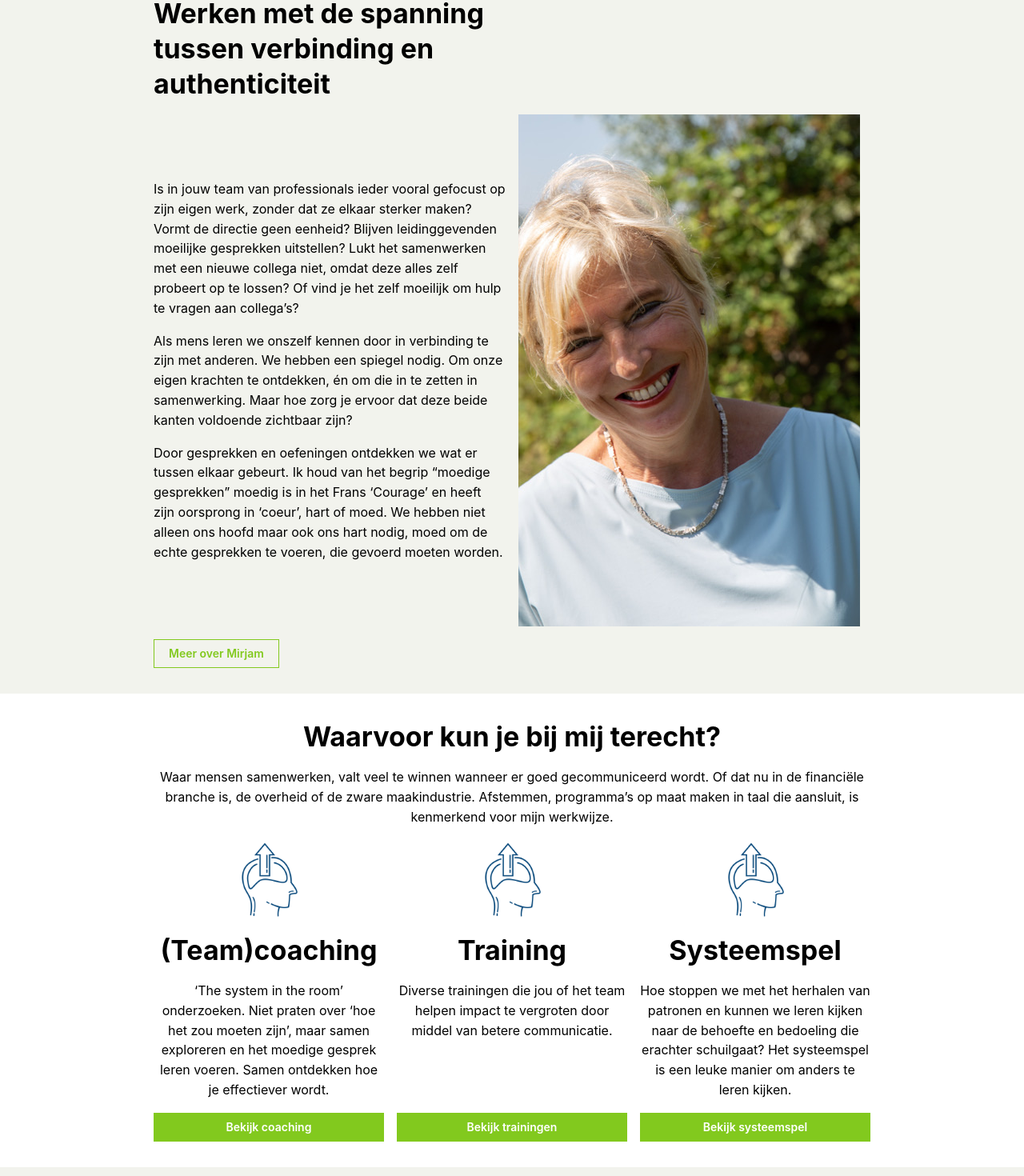
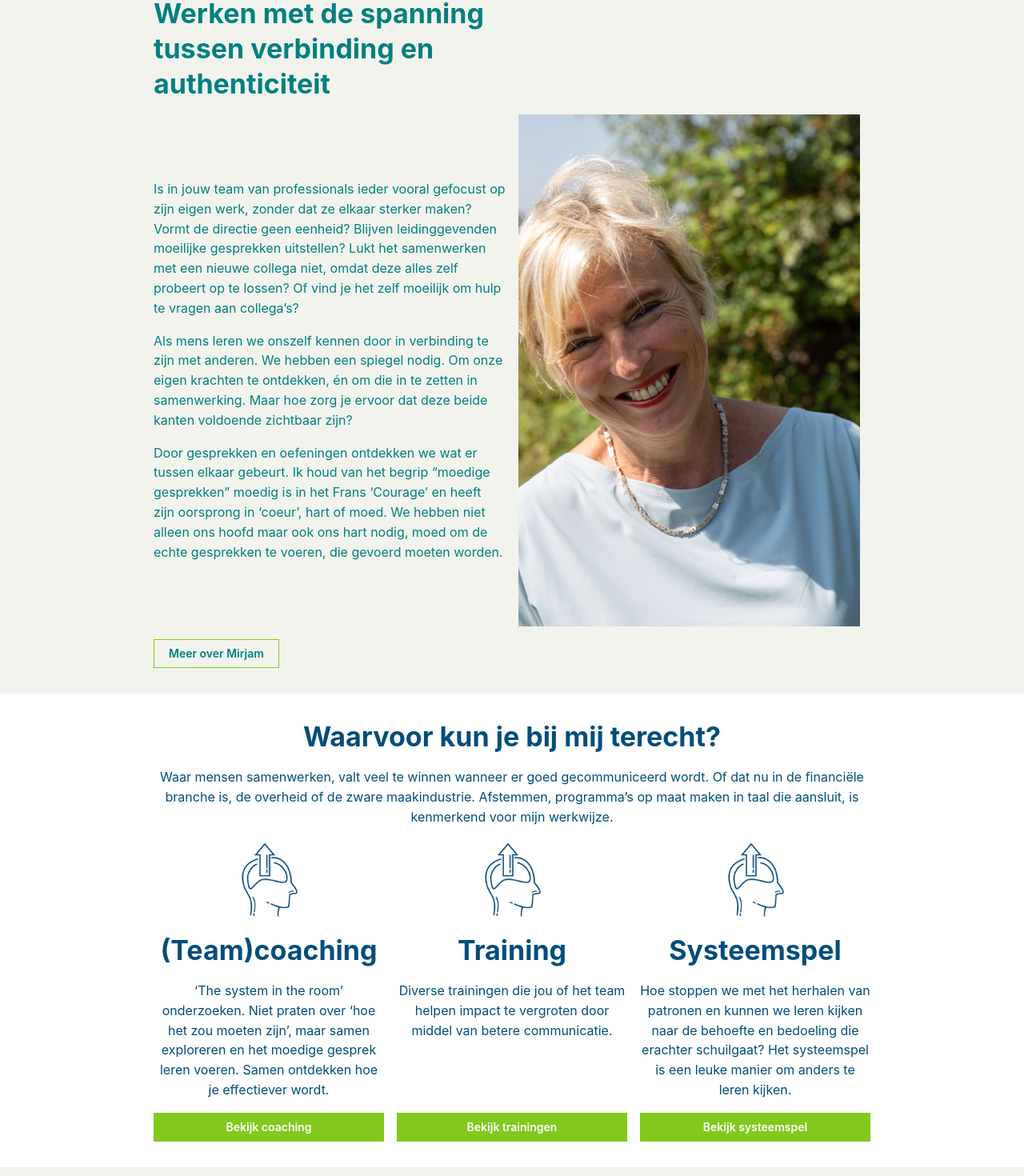
Before and after one commit to Joram3000/mirjamwebsite, a React (Vite) app: page /#/ in a window 1280 px wide. Shown: the part 988-2458 px from the top of the page at 80% size. Built offline with nearby package versions, Linux system fonts and the light colour scheme.

Commit message:
adjust colors

```diff
--- a/src/components/footer/footer.tsx
+++ b/src/components/footer/footer.tsx
@@ -25,7 +25,7 @@ const Footer: React.FC = () => {
   ];
 
   return (
-    <Box bg={theme.colors.custom[4]}>
+    <Box bg={theme.colors.custom[2]} c="white">
       <Container p="xl">
         <Group justify="space-between" pb="lg">
           <Title>Contact</Title>
--- a/src/components/layout/index.tsx
+++ b/src/components/layout/index.tsx
@@ -1,11 +1,12 @@
-import { AppShell } from "@mantine/core";
+import { AppShell, useMantineTheme } from "@mantine/core";
 import NavbarNew from "../navbar/indexnew";
 import { Outlet } from "react-router-dom";
 import Footer from "../footer/footer";
 
 const Layout: React.FC = () => {
+  const theme = useMantineTheme();
   return (
-    <AppShell header={{ height: 100 }}>
+    <AppShell header={{ height: 100 }} bg={theme.colors.custom[0]}>
       <AppShell.Header withBorder={false}>
         <NavbarNew />
       </AppShell.Header>
--- a/src/components/navbar/indexnew.tsx
+++ b/src/components/navbar/indexnew.tsx
@@ -19,7 +19,7 @@ const NavbarNew: React.FC = () => {
       align="center"
       justify="space-between"
       h={100}
-      bg={theme.colors.custom[1]}
+      bg={theme.colors.custom[0]}
     >
       <Image src={logo} />
 
@@ -32,19 +32,19 @@ const NavbarNew: React.FC = () => {
       />
 
       <Group visibleFrom="lg" m="xl">
-        <Anchor c={theme.colors.custom[2]} href="/#/home">
+        <Anchor c={theme.colors.custom[1]} href="/#/home">
           Home
         </Anchor>
-        <Anchor c={theme.colors.custom[2]} href="/#/about">
+        <Anchor c={theme.colors.custom[1]} href="/#/about">
           Over Mirjam
         </Anchor>
-        <Anchor c={theme.colors.custom[2]} href="/#/coaching">
+        <Anchor c={theme.colors.custom[1]} href="/#/coaching">
           Coaching
         </Anchor>
-        <Anchor c={theme.colors.custom[2]} href="/#/training">
+        <Anchor c={theme.colors.custom[1]} href="/#/training">
           Training
         </Anchor>
-        <Anchor c={theme.colors.custom[2]} href="/#/systeemspel">
+        <Anchor c={theme.colors.custom[1]} href="/#/systeemspel">
           Systeemspel
         </Anchor>
 
--- a/src/pages/About/index.tsx
+++ b/src/pages/About/index.tsx
@@ -58,8 +58,8 @@ const MirjamKroonAbout: React.FC = () => {
 
   return (
     <>
-      <Box bg={theme.colors.custom[1]}>
-        <Container>
+      <Box>
+        <Container c={theme.colors.custom[3]}>
           <Group align="center" justify="flex-end" grow>
             <Stack>
               <Title>Trainer en coach van groei- en verandertrajecten</Title>
@@ -79,7 +79,7 @@ const MirjamKroonAbout: React.FC = () => {
           color={theme.colors.custom[2]}
         />
 
-        <Container p="xl">
+        <Container p="xl" c={theme.colors.custom[3]}>
           <Title pb="xl">Waar kun je me voor vragen?</Title>
           <Text pb="xl">
             Waar mensen samenwerken, valt veel te winnen wanneer er goed
@@ -115,7 +115,7 @@ const MirjamKroonAbout: React.FC = () => {
         </Container>
       </Box>
 
-      <Box bg={theme.colors.custom[0]}>
+      <Box bg={theme.colors.custom[3]} c="white">
         <Container>
           <Group grow align="flex-start" h="100%">
             <Stack>
@@ -161,7 +161,7 @@ const MirjamKroonAbout: React.FC = () => {
           </Group>
         </Container>
       </Box>
-      <Box bg={theme.colors.custom[1]}>
+      <Box c={theme.colors.custom[3]}>
         <Container p="xl">
           <Title>Over Mirjam</Title>
           <Text pb="lg">
@@ -209,7 +209,7 @@ const MirjamKroonAbout: React.FC = () => {
         </Container>
       </Box>
 
-      <Box bg={theme.colors.custom[0]}>
+      <Box bg={theme.colors.custom[3]} c="white">
         <Container p="xl">
           <Title pb="xl">Samenwerkingspartners</Title>
           <Stack>
--- a/src/pages/Home/index.tsx
+++ b/src/pages/Home/index.tsx
@@ -43,9 +43,9 @@ const MirjamKroonHomepage: React.FC = () => {
 
   return (
     <>
-      <Box bg={theme.colors.custom[1]}>
+      <Box>
         <Container>
-          <Stack w="50%">
+          <Stack w="50%" c={theme.colors.custom[2]}>
             <Title>Anders kijken naar samenwerkingsvraagstukken</Title>
             <Text>
               Training, coaching en systemische oefeningen voor teams en
@@ -62,7 +62,7 @@ const MirjamKroonHomepage: React.FC = () => {
         />
 
         <Container p="xl">
-          <Stack align="flex-start">
+          <Stack align="flex-start" c={theme.colors.custom[3]}>
             <Title w="50%">
               Werken met de spanning tussen verbinding en authenticiteit
             </Title>
@@ -96,14 +96,16 @@ const MirjamKroonHomepage: React.FC = () => {
 
               <Image src={Mirjam6} />
             </Group>
-            <Button variant="outline">Meer over Mirjam</Button>
+            <Button variant="outline" c={theme.colors.custom[3]}>
+              Meer over Mirjam
+            </Button>
           </Stack>
         </Container>
       </Box>
 
       <Box bg="white">
         <Container p="xl">
-          <Stack align="center">
+          <Stack align="center" c={theme.colors.custom[2]}>
             <Title>Waarvoor kun je bij mij terecht?</Title>
             <Text ta="center">
               Waar mensen samenwerken, valt veel te winnen wanneer er goed
@@ -121,7 +123,7 @@ const MirjamKroonHomepage: React.FC = () => {
         </Container>
       </Box>
 
-      <Box bg={theme.colors.custom[1]}>
+      <Box c={theme.colors.custom[1]}>
         <Container p="xl">
           <Title pb="xl">Klant Ervaringen</Title>
 
--- a/src/pages/Training/index.tsx
+++ b/src/pages/Training/index.tsx
@@ -12,7 +12,7 @@ const MirjamKroonTraining: React.FC = () => {
   const theme = useMantineTheme();
   return (
     <>
-      <Box bg={theme.colors.custom[1]}>
+      <Box c={theme.colors.custom[1]}>
         <Container p="xl">
           <Title>Trainingen</Title>
           <Text>Foto</Text>
@@ -58,8 +58,12 @@ const MirjamKroonTraining: React.FC = () => {
             </ul>
           </Text>
           <Button>Vraag vrijblijvend naar de mogelijkheden</Button>
+        </Container>
+      </Box>
+
+      <Box bg="white" c={theme.colors.custom[1]}>
+        <Container>
           <Title>Reviews</Title>
-
           <Stack justify="space-between">
             <Text>
               Niets dan lof! Wat een kundige en fijne vrouw! Rustige en niet
--- a/src/styles/mantine-theme.ts
+++ b/src/styles/mantine-theme.ts
@@ -6,11 +6,12 @@ const theme = createTheme({
   defaultRadius: 0,
   colors: {
     custom: [
-      "#008080",
-      "#F2F3ED",
-      "#024D7B",
-      "#8BC53E",
-      "#024D7B",
+      "#F2F3ED", // broken white
+      "#024D7B", // blue
+      "#024D7B", // darkblue
+      "#008080", // ziekenhuis groen
+      "#8BC53E", //limey
+
       "#FFEEDF",
       "#F8D7BF",
       "#F3BD96",
```
